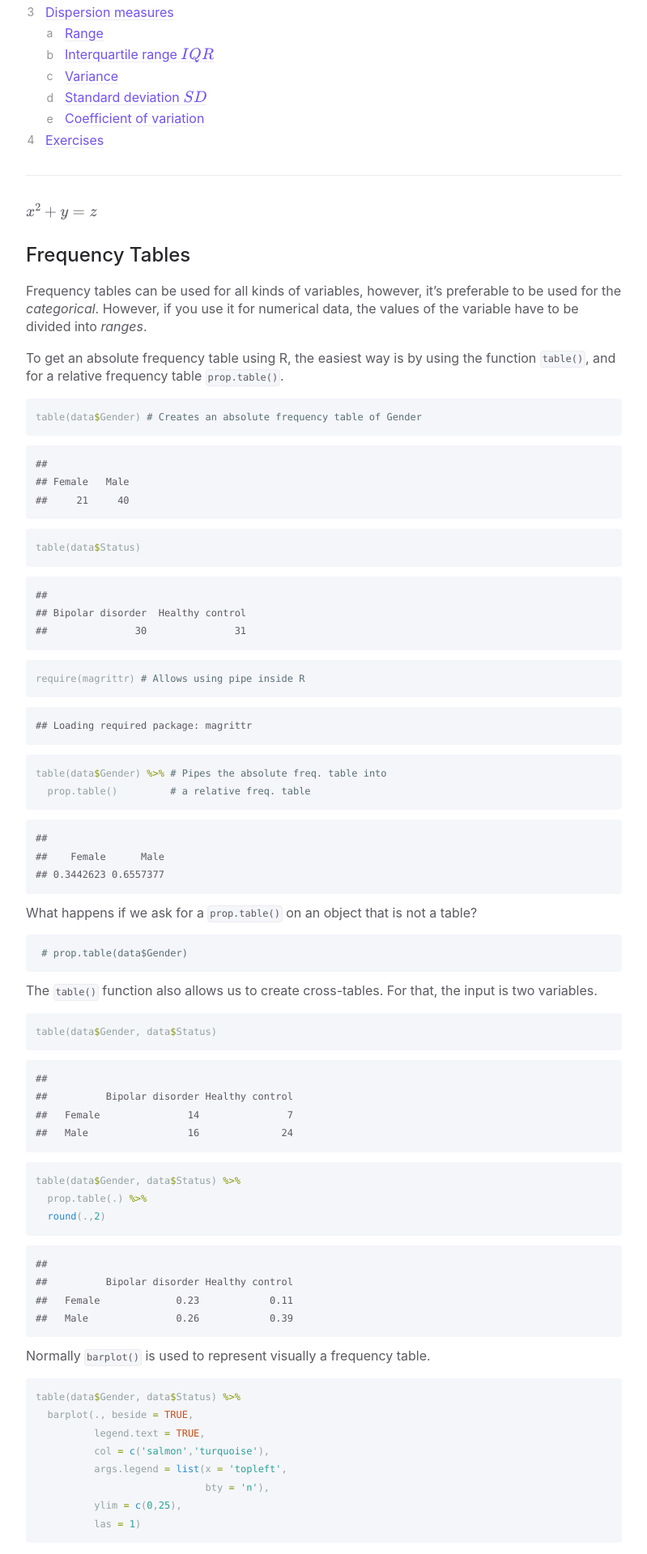
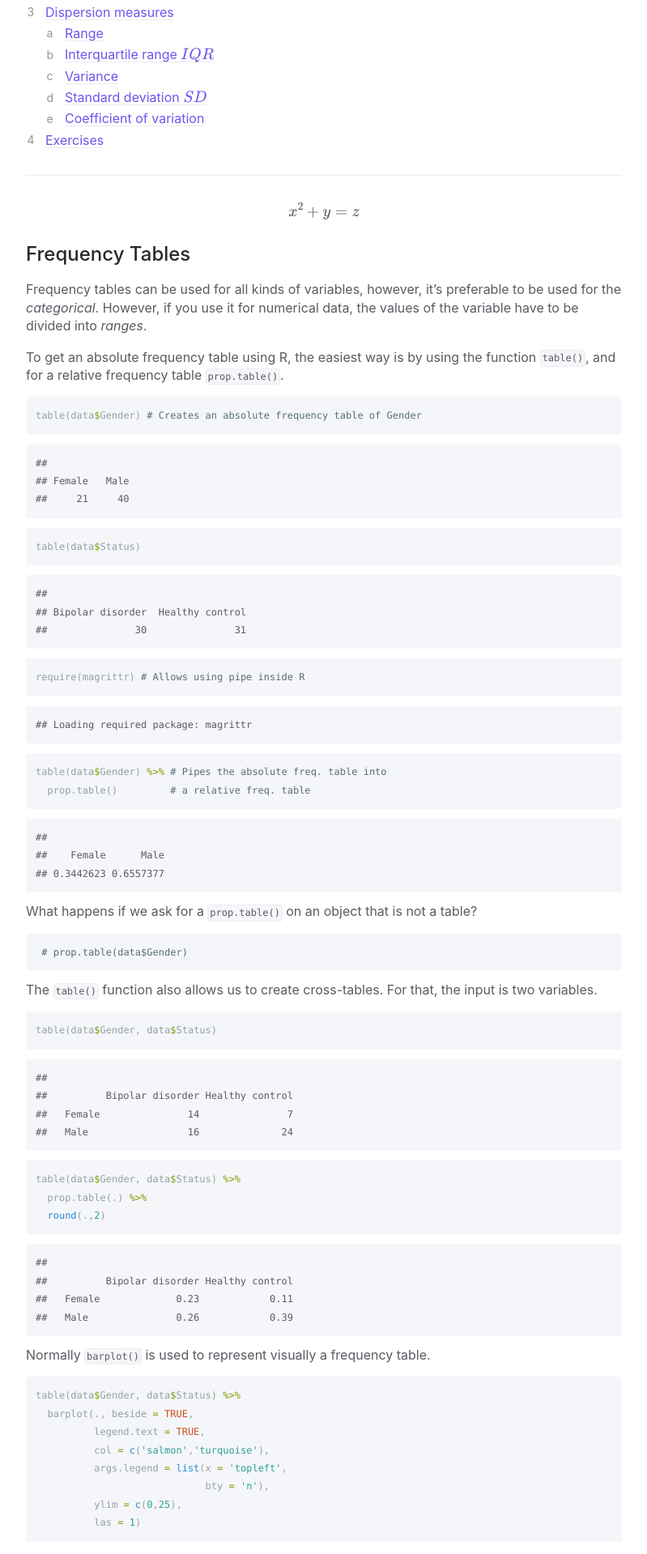
Before and after one commit to deisygysi/EVOP_2019, a Jekyll site: the page built from docs/01_Descriptive.md, in a window 1280 px wide. Shown: the part 332-2251 px from the top of the page at 81% size, without its empty margins (356-1155 px from the left). Built offline with Jekyll 4.4.1, drawn with Linux system fonts in a browser that asks for light colours; formulas are drawn with MathJax 3.

```diff
--- a/docs/01_Descriptive.md
+++ b/docs/01_Descriptive.md
@@ -17,7 +17,8 @@ use_math: true
 
 ---
 
-$x^2 + y = z$
+$$x^2 + y = z$$
+
 ## Frequency Tables
 Frequency tables can be used for all kinds of variables, however, it's preferable to be used for the *categorical*. However, if you use it for numerical data, the values of the variable have to be divided into *ranges*.
 
```
